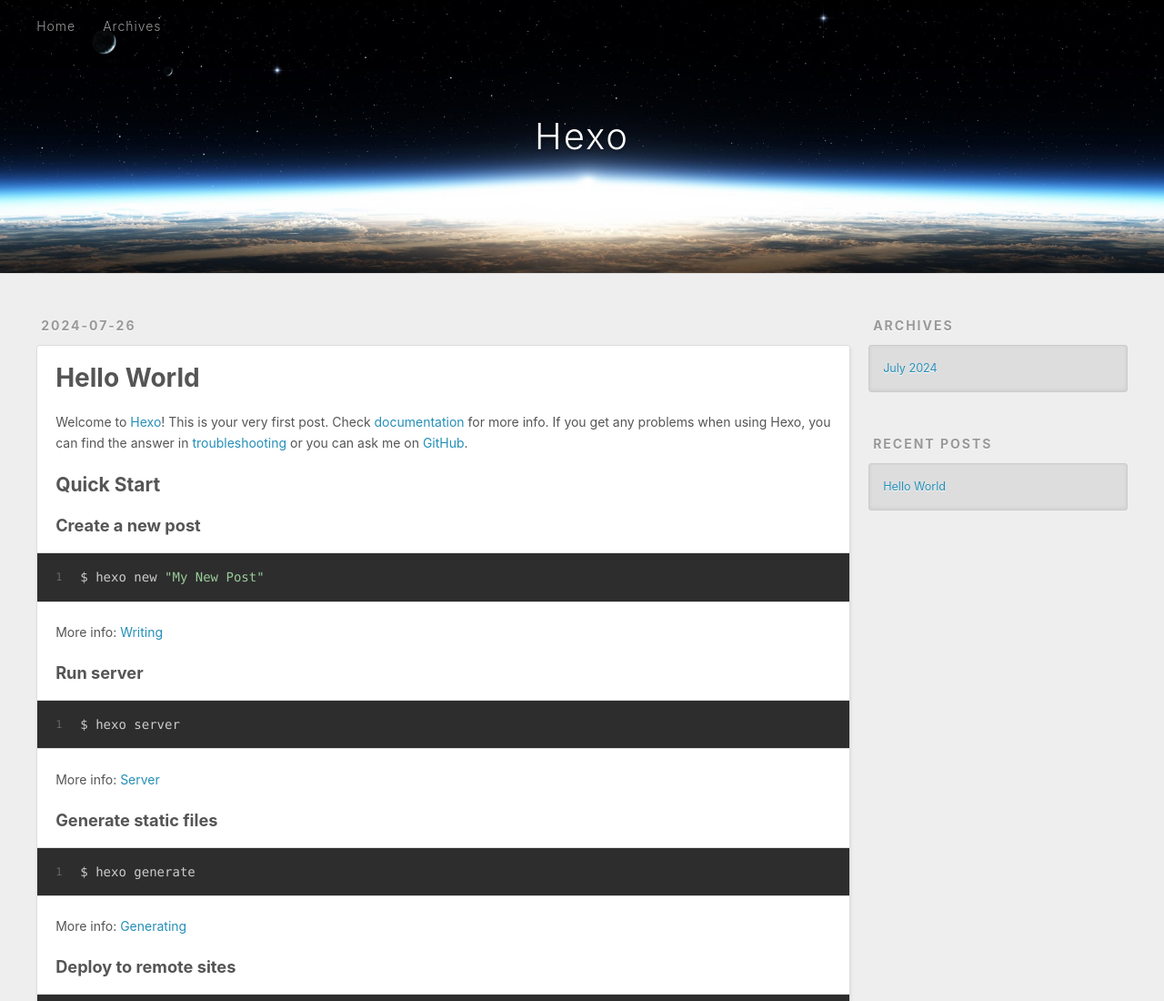
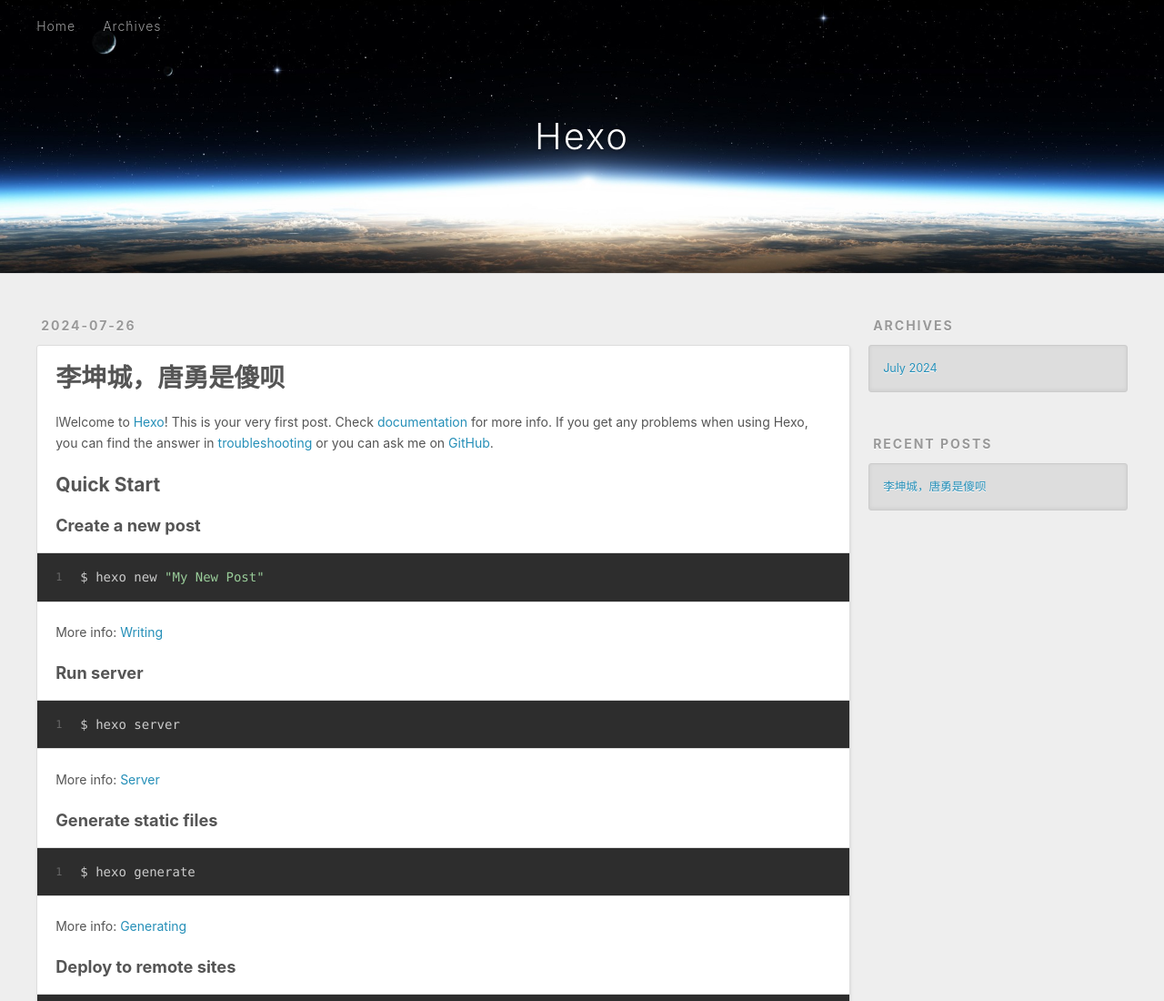
Before and after one commit to yummy-h0101/yummy-h0101.github.io, a plain HTML site: page 2024/07/26/hello-world/index.html in a window 1280 px wide. Shown: the top 1100 px of the page at 91% size. Drawn offline with Linux system fonts and the light colour scheme.

Commit message:
Site updated: 2024-07-27 17:55:38

```diff
--- a/2024/07/26/hello-world/index.html
+++ b/2024/07/26/hello-world/index.html
@@ -4,17 +4,17 @@
   <meta charset="utf-8">
 
 
-  <title>Hello World | Hexo</title>
+  <title>李坤城，唐勇是傻呗 | Hexo</title>
   <meta name="viewport" content="width=device-width, initial-scale=1, shrink-to-fit=no">
-  <meta name="description" content="Welcome to Hexo! This is your very first post. Check documentation for more info. If you get any problems when using Hexo, you can find the answer in troubleshooting or you can ask me on GitHub. Quick">
+  <meta name="description" content="lWelcome to Hexo! This is your very first post. Check documentation for more info. If you get any problems when using Hexo, you can find the answer in troubleshooting or you can ask me on GitHub. Quic">
 <meta property="og:type" content="article">
-<meta property="og:title" content="Hello World">
+<meta property="og:title" content="李坤城，唐勇是傻呗">
 <meta property="og:url" content="http://example.com/2024/07/26/hello-world/index.html">
 <meta property="og:site_name" content="Hexo">
-<meta property="og:description" content="Welcome to Hexo! This is your very first post. Check documentation for more info. If you get any problems when using Hexo, you can find the answer in troubleshooting or you can ask me on GitHub. Quick">
+<meta property="og:description" content="lWelcome to Hexo! This is your very first post. Check documentation for more info. If you get any problems when using Hexo, you can find the answer in troubleshooting or you can ask me on GitHub. Quic">
 <meta property="og:locale" content="en_US">
 <meta property="article:published_time" content="2024-07-26T10:31:20.489Z">
-<meta property="article:modified_time" content="2024-07-26T10:31:20.489Z">
+<meta property="article:modified_time" content="2024-07-27T09:54:06.637Z">
 <meta property="article:author" content="John Doe">
 <meta name="twitter:card" content="summary">
 
@@ -85,7 +85,7 @@
 
 
     <h1 class="p-name article-title" itemprop="headline name">
-      Hello World
+      李坤城，唐勇是傻呗
     </h1>
 
 
@@ -93,7 +93,7 @@
 
     <div class="e-content article-entry" itemprop="articleBody">
 
-        <p>Welcome to <a target="_blank" rel="noopener" href="https://hexo.io/">Hexo</a>! This is your very first post. Check <a target="_blank" rel="noopener" href="https://hexo.io/docs/">documentation</a> for more info. If you get any problems when using Hexo, you can find the answer in <a target="_blank" rel="noopener" href="https://hexo.io/docs/troubleshooting.html">troubleshooting</a> or you can ask me on <a target="_blank" rel="noopener" href="https://github.com/hexojs/hexo/issues">GitHub</a>.</p>
+        <p>lWelcome to <a target="_blank" rel="noopener" href="https://hexo.io/">Hexo</a>! This is your very first post. Check <a target="_blank" rel="noopener" href="https://hexo.io/docs/">documentation</a> for more info. If you get any problems when using Hexo, you can find the answer in <a target="_blank" rel="noopener" href="https://hexo.io/docs/troubleshooting.html">troubleshooting</a> or you can ask me on <a target="_blank" rel="noopener" href="https://github.com/hexojs/hexo/issues">GitHub</a>.</p>
 <h2 id="Quick-Start"><a href="#Quick-Start" class="headerlink" title="Quick Start"></a>Quick Start</h2><h3 id="Create-a-new-post"><a href="#Create-a-new-post" class="headerlink" title="Create a new post"></a>Create a new post</h3><figure class="highlight bash"><table><tr><td class="gutter"><pre><span class="line">1</span><br></pre></td><td class="code"><pre><span class="line">$ hexo new <span class="string">&quot;My New Post&quot;</span></span><br></pre></td></tr></table></figure>
 
 <p>More info: <a target="_blank" rel="noopener" href="https://hexo.io/docs/writing.html">Writing</a></p>
@@ -110,7 +110,7 @@
 
     </div>
     <footer class="article-footer">
-      <a data-url="http://example.com/2024/07/26/hello-world/" data-id="clz3vcaj00000ogv55a4r7ahk" data-title="Hello World" class="article-share-link"><span class="fa fa-share">Share</span></a>
+      <a data-url="http://example.com/2024/07/26/hello-world/" data-id="clz2mlq5z0000fsv54rsb1tnd" data-title="李坤城，唐勇是傻呗" class="article-share-link"><span class="fa fa-share">Share</span></a>
 
 
 
@@ -151,7 +151,7 @@
       <ul>
 
           <li>
-            <a href="/2024/07/26/hello-world/">Hello World</a>
+            <a href="/2024/07/26/hello-world/">李坤城，唐勇是傻呗</a>
           </li>
 
       </ul>
```
Also changed, not shown: archives/2024/07/index.html (+2 -2 lines), archives/2024/index.html (+2 -2 lines), archives/index.html (+2 -2 lines), index.html (+4 -4 lines).
